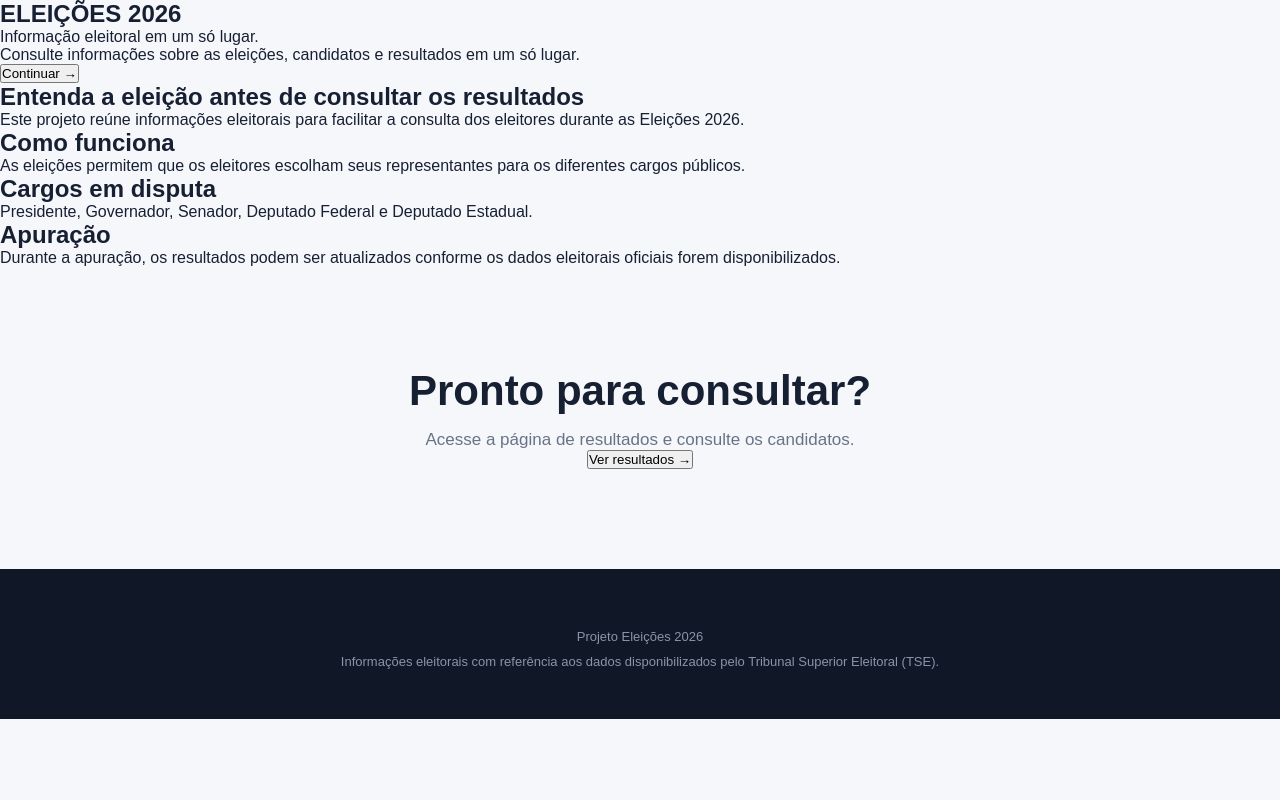
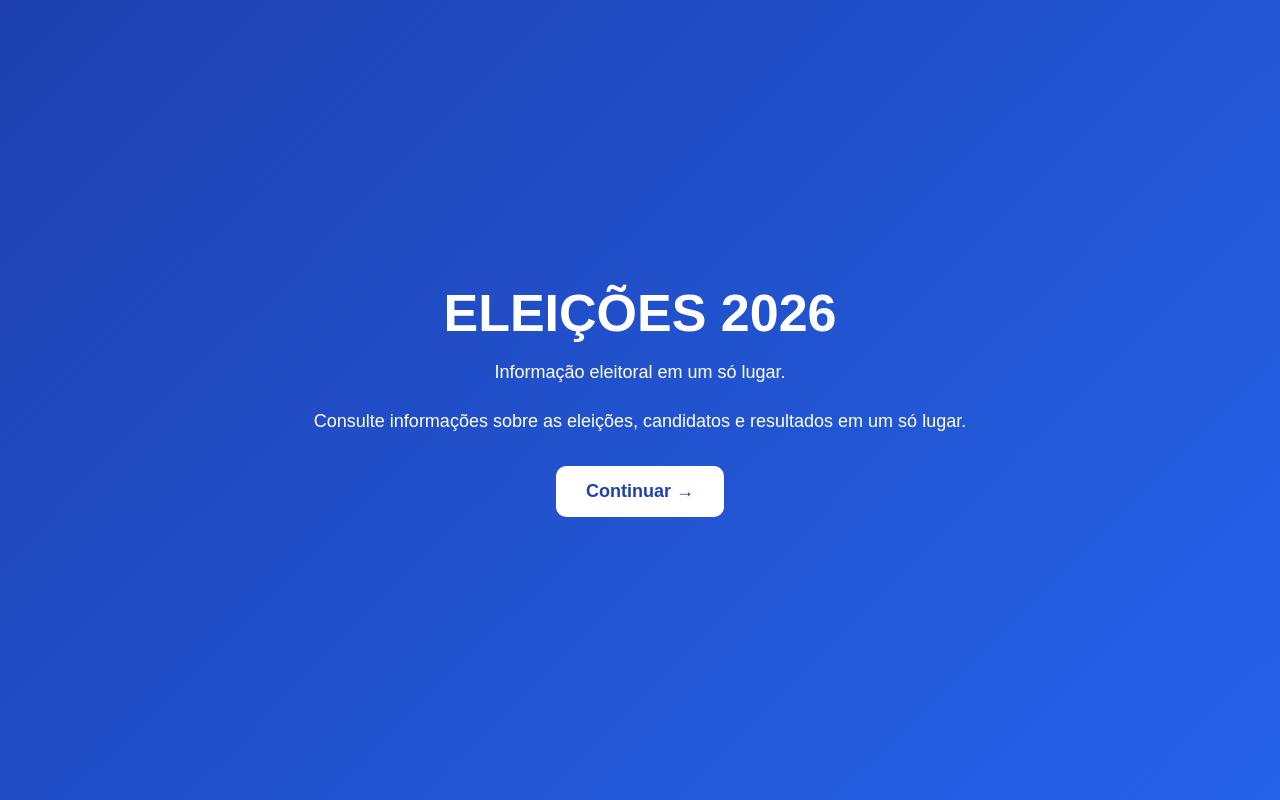
Before and after one commit to citorjoao20-cpu/eleicoes2026, a plain HTML site: page inicio.html in a window 1280 px wide. Shown: the top 800 px of the page. Drawn offline with Linux system fonts and the light colour scheme; a script that the page names is missing.

Commit message:
Update inicio.html

```diff
--- a/inicio.html
+++ b/inicio.html
@@ -7,12 +7,128 @@
 
     <title>Eleições 2026</title>
 
-    <link rel="stylesheet" href="inicio.css">
+    <style>
+        * {
+            box-sizing: border-box;
+            margin: 0;
+            padding: 0;
+        }
+
+        body {
+            font-family: Arial, sans-serif;
+            background: #f5f7fb;
+            color: #1e293b;
+        }
+
+        #entrada {
+            min-height: 100vh;
+            background: linear-gradient(135deg, #1e40af, #2563eb);
+            color: white;
+            display: flex;
+            align-items: center;
+            justify-content: center;
+            text-align: center;
+            padding: 30px;
+            transition: opacity 0.5s ease, transform 0.5s ease;
+        }
+
+        #entrada.saindo {
+            opacity: 0;
+            transform: translateY(-30px);
+            pointer-events: none;
+        }
+
+        .entrada-conteudo {
+            max-width: 700px;
+        }
+
+        .entrada-conteudo h1 {
+            font-size: 52px;
+            margin-bottom: 15px;
+        }
+
+        .entrada-subtitulo {
+            font-size: 25px;
+            margin-bottom: 20px;
+        }
+
+        .entrada-conteudo p {
+            font-size: 18px;
+            line-height: 1.6;
+        }
+
+        button {
+            margin-top: 30px;
+            padding: 15px 30px;
+            border: none;
+            border-radius: 10px;
+            background: white;
+            color: #1e40af;
+            font-size: 18px;
+            font-weight: bold;
+            cursor: pointer;
+        }
+
+        button:hover {
+            transform: scale(1.03);
+        }
+
+        #informacoes {
+            max-width: 1000px;
+            margin: 0 auto;
+            padding: 60px 25px;
+        }
+
+        #informacoes section {
+            background: white;
+            margin-bottom: 25px;
+            padding: 30px;
+            border-radius: 15px;
+            box-shadow: 0 4px 15px rgba(0, 0, 0, 0.06);
+        }
+
+        #informacoes h2 {
+            color: #1e40af;
+            margin-bottom: 15px;
+        }
+
+        #informacoes p {
+            line-height: 1.7;
+            color: #475569;
+        }
+
+        #informacoes .final {
+            text-align: center;
+        }
+
+        footer {
+            text-align: center;
+            padding: 30px 20px;
+            background: #0f172a;
+            color: white;
+        }
+
+        footer p {
+            margin: 8px 0;
+        }
+
+        @media (max-width: 600px) {
+            .entrada-conteudo h1 {
+                font-size: 38px;
+            }
+
+            .entrada-subtitulo {
+                font-size: 21px;
+            }
+
+            .entrada-conteudo p {
+                font-size: 16px;
+            }
+        }
+    </style>
 </head>
 
 <body>
-
-    <!-- TELA DE ENTRADA -->
 
     <section id="entrada">
 
@@ -37,8 +153,6 @@
 
     </section>
 
-
-    <!-- CONTEÚDO INFORMATIVO -->
 
     <main id="informacoes">
 
```
